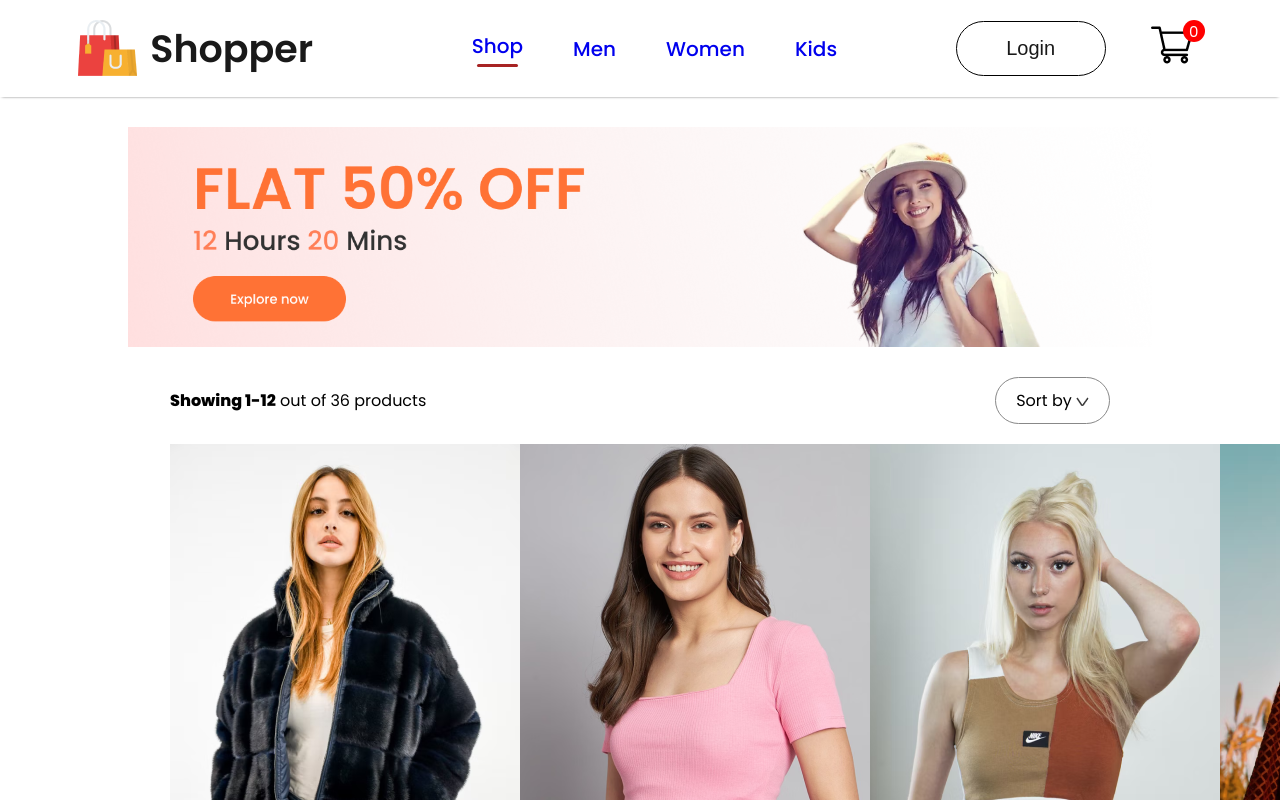
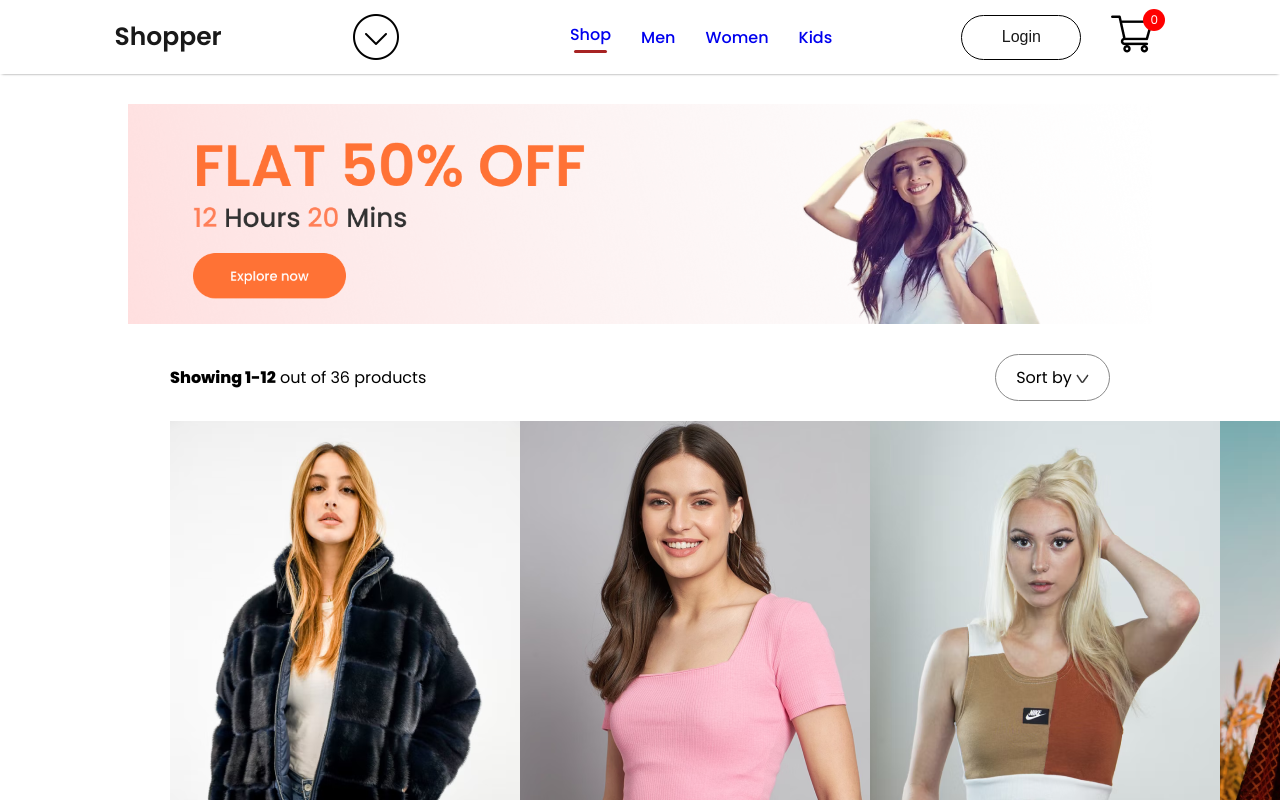
Before and after one commit to justtinsamuel/e-commerce, a React (Create React App) app in the folder frontend/: page /womens in a window 1280 px wide. Shown: the top 800 px of the page. Built offline with nearby package versions, Linux system fonts and the light colour scheme.

Commit message:
make it responsive

```diff
--- a/frontend/src/Components/Navbar/Navbar.css
+++ b/frontend/src/Components/Navbar/Navbar.css
@@ -80,3 +80,94 @@
   background: red;
   color: white;
 }
+
+.nav-dropdown {
+  display: none;
+}
+
+@media (max-width: 1280px) {
+  .navbar {
+    padding: 12px 50px;
+  }
+  .nav-logo img {
+    width: 40px;
+  }
+  .nav-logo p {
+    font-size: 25px;
+  }
+  .nav-menu {
+    gap: 30px;
+    font-size: 16px;
+  }
+  .nav-login-cart {
+    gap: 30px;
+  }
+  .nav-login-cart button {
+    width: 120px;
+    height: 45px;
+    font-size: 16px;
+  }
+  .nav-cart-count {
+    margin-left: -40px;
+    font-size: 12px;
+  }
+}
+
+@media (max-width: 1024px) {
+  .navbar {
+    padding: 12px 30px;
+  }
+  .nav-menu {
+    gap: 25px;
+    font-size: 14px;
+  }
+  .nav-login-cart button {
+    width: 80px;
+    height: 35px;
+    font-size: 14px;
+  }
+  .nav-login-cart img {
+    width: 30px;
+  }
+  .nav-cart-count {
+    width: 18px;
+    height: 18px;
+  }
+  /* .nav-logo img{
+    width: 40px;
+  }
+  .nav-logo p{
+    font-size: 25px;
+  }
+  .nav-login-cart{
+    gap: 30px;
+  }
+  .nav-cart-count{
+    margin-left: -40px;
+    font-size: 12px;
+  } */
+}
+
+@media (max-width: 800px) {
+  .navbar {
+    padding: 10px 0px;
+  }
+  .nav-dropdown {
+  }
+  .nav-menu {
+    gap: 25px;
+    font-size: 14px;
+  }
+  .nav-login-cart button {
+    width: 80px;
+    height: 35px;
+    font-size: 14px;
+  }
+  .nav-login-cart img {
+    width: 30px;
+  }
+  .nav-cart-count {
+    width: 18px;
+    height: 18px;
+  }
+}
--- a/frontend/src/Components/Navbar/Navbar.jsx
+++ b/frontend/src/Components/Navbar/Navbar.jsx
@@ -1,29 +1,79 @@
-import React, { useState } from "react";
+import React, { useContext, useRef, useState } from "react";
 import "./Navbar.css";
 
 import logo from "../Assets/logo.png";
 import cart_icon from "../Assets/cart_icon.png";
 import { Link } from "react-router-dom";
+import { ShopContext } from "../../Context/ShopContext";
+import nav_dropdown from "../Assets/nav_dropdown.png";
 
 const Navbar = () => {
-    const [menu, setMenu] = useState(`shop`)
+  const [menu, setMenu] = useState(`shop`);
+  const { getTotalCartItems } = useContext(ShopContext);
+  const menuRef = useRef();
+
+  const dropdown_toggle = (e) => {
+    menuRef.current.classList.toggle("nav-menu-visible");
+    e.target.classList.toggle("open");
+  };
 
   return (
     <div className="navbar">
       <div className="nav-logo">
-        <img src={logo} alt="" />
+        <img className="nav-dropdown" src={logo} alt="" />
         <p>Shopper</p>
       </div>
-      <ul className="nav-menu">
-        <li onClick={() => {setMenu(`shop`)}}><Link style={{textDecoration: 'none' }} to ='/'>Shop</Link>{menu===`shop`?<hr/>:<></>}</li>
-        <li onClick={() => {setMenu(`mens`)}}><Link style={{textDecoration: 'none' }} to ='/mens'>Men</Link>{menu===`mens`?<hr/>:<></>}</li>
-        <li onClick={() => {setMenu(`womens`)}}><Link style={{textDecoration: 'none' }} to ='/womens'>Women</Link>{menu===`womens`?<hr/>:<></>}</li>
-        <li onClick={() => {setMenu(`kids`)}}><Link style={{textDecoration: 'none' }} to ='/kids'>Kids</Link>{menu===`kids`?<hr/>:<></>}</li>
+      <img onClick={dropdown_toggle} src={nav_dropdown} alt="" />
+      <ul ref={menuRef} className="nav-menu">
+        <li
+          onClick={() => {
+            setMenu(`shop`);
+          }}
+        >
+          <Link style={{ textDecoration: "none" }} to="/">
+            Shop
+          </Link>
+          {menu === `shop` ? <hr /> : <></>}
+        </li>
+        <li
+          onClick={() => {
+            setMenu(`mens`);
+          }}
+        >
+          <Link style={{ textDecoration: "none" }} to="/mens">
+            Men
+          </Link>
+          {menu === `mens` ? <hr /> : <></>}
+        </li>
+        <li
+          onClick={() => {
+            setMenu(`womens`);
+          }}
+        >
+          <Link style={{ textDecoration: "none" }} to="/womens">
+            Women
+          </Link>
+          {menu === `womens` ? <hr /> : <></>}
+        </li>
+        <li
+          onClick={() => {
+            setMenu(`kids`);
+          }}
+        >
+          <Link style={{ textDecoration: "none" }} to="/kids">
+            Kids
+          </Link>
+          {menu === `kids` ? <hr /> : <></>}
+        </li>
       </ul>
       <div className="nav-login-cart">
-        <Link to='/login'><button>Login</button></Link>
-        <Link to='/cart'><img src={cart_icon} alt="" /></Link>
-        <div className="nav-cart-count">0</div>
+        <Link to="/login">
+          <button>Login</button>
+        </Link>
+        <Link to="/cart">
+          <img src={cart_icon} alt="" />
+        </Link>
+        <div className="nav-cart-count">{getTotalCartItems()}</div>
       </div>
     </div>
   );
--- a/frontend/src/Context/ShopContext.jsx
+++ b/frontend/src/Context/ShopContext.jsx
@@ -40,6 +40,16 @@ const ShopContextProvider = (props) => {
     return totalAmount;
   };
 
+  const getTotalCartItems = () => {
+    let totalItem = 0;
+    for (const item in cartItems) {
+      if (cartItems[item] > 0) {
+        totalItem += cartItems[item];
+      }
+    }
+    return totalItem;
+  };
+
   useEffect(() => {
     console.log(cartItems);
   }, [cartItems]);
@@ -50,6 +60,7 @@ const ShopContextProvider = (props) => {
     addToCart,
     removeFromCart,
     getTotalCartAmount,
+    getTotalCartItems,
   };
   return (
     <ShopContext.Provider value={contextValue}>
```
Also changed, not shown: frontend/src/Components/CartItems/CartItems.css (line endings or trailing spaces). Lines whose indentation alone changed are shown as unchanged.
